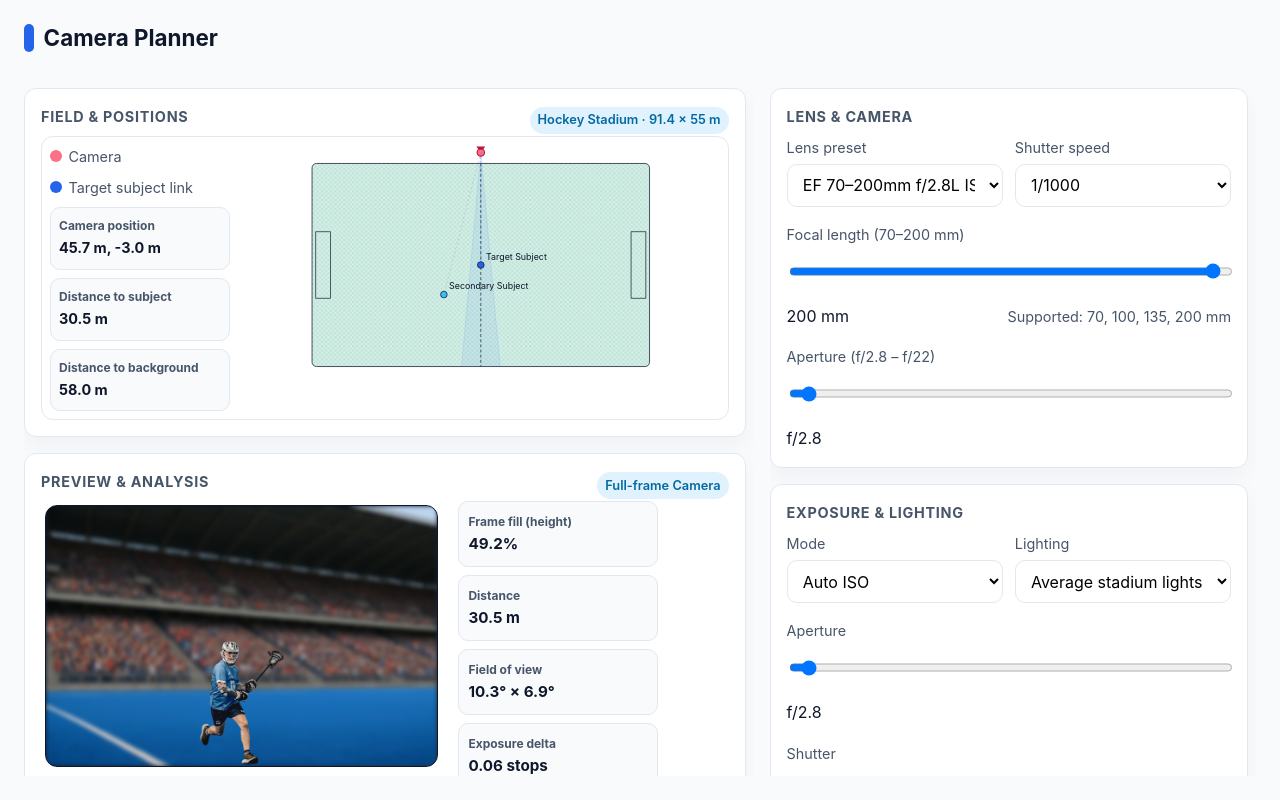
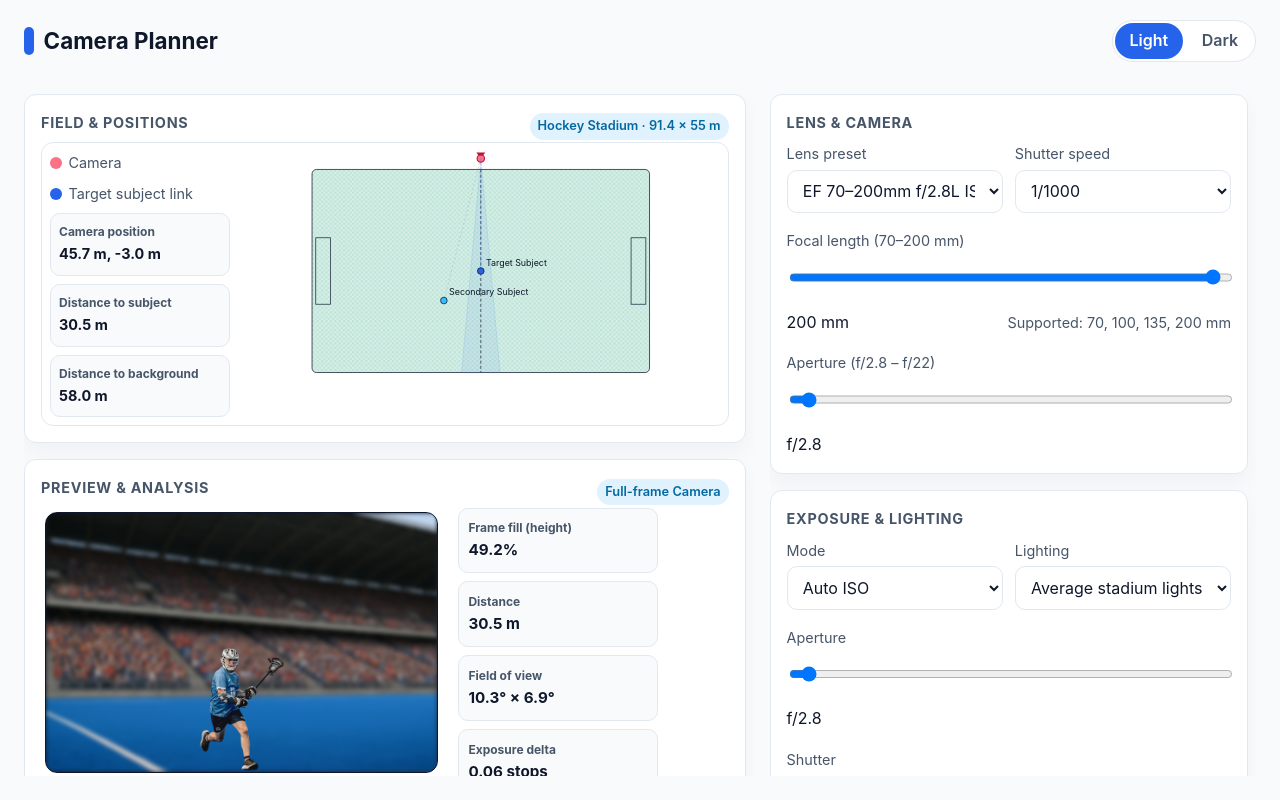
Before and after one commit to zaidmonis/camera-simulation, a React (Vite) app: page / in a window 1280 px wide. Built offline with nearby package versions, Linux system fonts and the light colour scheme.

Commit message:
introduced dark mode

```diff
--- a/src/App.tsx
+++ b/src/App.tsx
@@ -1,3 +1,4 @@
+import { useEffect } from 'react';
 import FieldView from './components/FieldView';
 import LensControls from './components/LensControls';
 import ExposureControls from './components/ExposureControls';
@@ -5,11 +6,33 @@ import PreviewFrame from './components/PreviewFrame';
 import { usePlannerStore } from './store/usePlannerStore';
 
 function Header() {
+  const theme = usePlannerStore((state) => state.theme);
+  const setTheme = usePlannerStore((state) => state.setTheme);
+
   return (
-    <header style={{ padding: '1.25rem 1.5rem 0.5rem', display: 'flex', alignItems: 'center', gap: '0.6rem' }}>
-      <div style={{ width: 10, height: 28, borderRadius: 12, background: '#2563eb' }} />
+    <header
+      style={{ padding: '1.25rem 1.5rem 0.5rem', display: 'flex', alignItems: 'center', gap: '0.6rem' }}
+    >
+      <div style={{ width: 10, height: 28, borderRadius: 12, background: 'var(--accent)' }} />
       <div>
         <h1 style={{ margin: 0, fontSize: '1.4rem' }}>Camera Planner</h1>
+      </div>
+      <div style={{ flex: 1 }} />
+      <div className="theme-toggle" role="group" aria-label="Color theme">
+        <button
+          type="button"
+          className={theme === 'light' ? 'theme-toggle-btn active' : 'theme-toggle-btn'}
+          onClick={() => setTheme('light')}
+        >
+          Light
+        </button>
+        <button
+          type="button"
+          className={theme === 'dark' ? 'theme-toggle-btn active' : 'theme-toggle-btn'}
+          onClick={() => setTheme('dark')}
+        >
+          Dark
+        </button>
       </div>
     </header>
   );
@@ -49,7 +72,7 @@ function Insights() {
           />
         </div>
       </div>
-      <p style={{ color: '#475569', marginTop: '0.75rem' }}>
+      <p style={{ color: 'var(--text-muted)', marginTop: '0.75rem' }}>
         Drag subjects inside the field and the camera along sidelines to match your planned shooting
         angles. The selected subject controls the frame preview and exposure math.
       </p>
@@ -58,6 +81,13 @@ function Insights() {
 }
 
 export default function App() {
+  const theme = usePlannerStore((state) => state.theme);
+
+  useEffect(() => {
+    document.documentElement.dataset.theme = theme;
+    document.documentElement.style.colorScheme = theme === 'dark' ? 'dark' : 'light';
+  }, [theme]);
+
   return (
     <>
       <Header />
--- a/src/components/FieldView.tsx
+++ b/src/components/FieldView.tsx
@@ -135,7 +135,7 @@ export default function FieldView() {
               width={FIELD_LENGTH_M * 10}
               height={FIELD_WIDTH_M * 10}
               fill="url(#turf)"
-              stroke="#0f172a"
+              stroke="var(--field-outline)"
               strokeWidth={2}
               rx={12}
             />
@@ -152,11 +152,11 @@ export default function FieldView() {
               y1={0}
               x2={FIELD_LENGTH_M * 5}
               y2={FIELD_WIDTH_M * 10}
-              stroke="#1e293b"
+              stroke="var(--field-line)"
               strokeDasharray="8 6"
               strokeWidth={2}
             />
-            <g stroke="#1e293b" strokeWidth={2}>
+            <g stroke="var(--field-line)" strokeWidth={2}>
               <rect x={10} y={(FIELD_WIDTH_M * 10) / 2 - 90} width={40} height={180} fill="none" />
               <rect
                 x={FIELD_LENGTH_M * 10 - 50}
@@ -210,14 +210,14 @@ export default function FieldView() {
                   cy={player.position.y * 10}
                   r={9}
                   fill={player.id === selectedPlayerId ? '#2563eb' : '#38bdf8'}
-                  stroke="#0f172a"
+                  stroke="var(--field-outline)"
                   strokeWidth={2}
                 />
                 <text
                   x={player.position.x * 10 + 14}
                   y={player.position.y * 10 - 14}
                   fontSize={24}
-                  fill="#0f172a"
+                  fill="var(--text-color)"
                 >
                   {player.label}
                 </text>
--- a/src/components/LensControls.tsx
+++ b/src/components/LensControls.tsx
@@ -82,7 +82,9 @@ export default function LensControls() {
         />
         <div className="flex-between" style={{ marginTop: 6 }}>
           <div>{focalLength.toFixed(0)} mm</div>
-          <div style={{ color: '#475569', fontSize: '0.9rem' }}>Supported: {lens.supportedFocals.join(', ')} mm</div>
+          <div style={{ color: 'var(--text-muted)', fontSize: '0.9rem' }}>
+            Supported: {lens.supportedFocals.join(', ')} mm
+          </div>
         </div>
       </div>
       <div style={{ marginTop: '1rem' }}>
--- a/src/index.css
+++ b/src/index.css
@@ -2,11 +2,46 @@
   font-family: 'Inter', system-ui, Avenir, Helvetica, Arial, sans-serif;
   line-height: 1.6;
   font-weight: 400;
-  color: #0f172a;
-  background-color: #f8fafc;
+  color: var(--text-color);
+  background-color: var(--background);
+  --background: #f8fafc;
+  --text-color: #0f172a;
+  --text-muted: #475569;
   --panel-bg: #ffffff;
   --border: #e2e8f0;
   --accent: #2563eb;
+  --surface-muted: #f8fafc;
+  --input-bg: #ffffff;
+  --tag-bg: #e0f2fe;
+  --tag-text: #0369a1;
+  --panel-shadow: 0 10px 25px rgba(15, 23, 42, 0.04);
+  --field-outline: #0f172a;
+  --field-line: #1e293b;
+  --metric-bg: #f8fafc;
+  --preview-border: #0f172a;
+  --preview-gradient-start: #0b172a;
+  --preview-gradient-mid: #0f172a;
+  --preview-gradient-end: #1e293b;
+}
+
+[data-theme='dark'] {
+  --background: #020617;
+  --text-color: #f1f5f9;
+  --text-muted: #cbd5f5;
+  --panel-bg: #0f172a;
+  --border: #1e293b;
+  --surface-muted: #0b1120;
+  --input-bg: #020617;
+  --tag-bg: #1d4ed8;
+  --tag-text: #e0f2fe;
+  --panel-shadow: 0 12px 30px rgba(0, 0, 0, 0.55);
+  --field-outline: #94a3b8;
+  --field-line: #475569;
+  --metric-bg: #0b1120;
+  --preview-border: #1e293b;
+  --preview-gradient-start: #020617;
+  --preview-gradient-mid: #0f172a;
+  --preview-gradient-end: #172554;
 }
 
 * {
@@ -23,8 +58,8 @@ body {
   margin: 0;
   min-height: 100vh;
   overflow: hidden;
-  background-color: #f8fafc;
-  color: #0f172a;
+  background-color: var(--background);
+  color: var(--text-color);
 }
 
 #root {
@@ -130,7 +165,7 @@ body {
   border: 1px solid var(--border);
   border-radius: 12px;
   padding: 1rem;
-  box-shadow: 0 10px 25px rgba(15, 23, 42, 0.04);
+  box-shadow: var(--panel-shadow);
   min-height: 0;
 }
 
@@ -139,7 +174,7 @@ body {
   font-size: 0.9rem;
   text-transform: uppercase;
   letter-spacing: 0.05em;
-  color: #475569;
+  color: var(--text-muted);
 }
 
 .metric-grid {
@@ -152,13 +187,13 @@ body {
   border: 1px solid var(--border);
   border-radius: 10px;
   padding: 0.75rem;
-  background: #f8fafc;
+  background: var(--metric-bg);
 }
 
 .metric strong {
   display: block;
   font-size: 0.85rem;
-  color: #475569;
+  color: var(--text-muted);
 }
 
 .metric span {
@@ -174,7 +209,7 @@ body {
 
 .label {
   font-size: 0.9rem;
-  color: #475569;
+  color: var(--text-muted);
   margin-bottom: 0.3rem;
 }
 
@@ -186,13 +221,13 @@ button {
 
 .input,
 select,
-button,
 .range {
   padding: 0.6rem 0.7rem;
   border-radius: 10px;
   border: 1px solid var(--border);
   width: 100%;
-  background: white;
+  background: var(--input-bg);
+  color: var(--text-color);
 }
 
 button.primary {
@@ -212,18 +247,49 @@ button.primary {
   display: inline-block;
   padding: 0.2rem 0.5rem;
   border-radius: 999px;
-  background: #e0f2fe;
-  color: #0369a1;
+  background: var(--tag-bg);
+  color: var(--tag-text);
   font-weight: 600;
   font-size: 0.8rem;
 }
 
+.theme-toggle {
+  display: inline-flex;
+  align-items: center;
+  gap: 0.3rem;
+  padding: 0.15rem;
+  border-radius: 999px;
+  border: 1px solid var(--border);
+  background: var(--panel-bg);
+}
+
+.theme-toggle-btn {
+  border: none;
+  background: transparent;
+  color: var(--text-muted);
+  padding: 0.3rem 0.9rem;
+  border-radius: 999px;
+  font-weight: 600;
+  cursor: pointer;
+  transition: background 0.2s ease, color 0.2s ease;
+}
+
+.theme-toggle-btn.active {
+  background: var(--accent);
+  color: #ffffff;
+}
+
 .preview-frame {
   position: relative;
-  background: linear-gradient(135deg, #0b172a 0%, #0f172a 45%, #1e293b 100%);
+  background: linear-gradient(
+    135deg,
+    var(--preview-gradient-start) 0%,
+    var(--preview-gradient-mid) 45%,
+    var(--preview-gradient-end) 100%
+  );
   border-radius: 12px;
   overflow: hidden;
-  border: 1px solid #0f172a;
+  border: 1px solid var(--preview-border);
   min-height: 0;
   width: min(100%, 400px);
   max-width: 100%;
@@ -266,7 +332,7 @@ button.primary {
 }
 
 .field-wrapper {
-  background: white;
+  background: var(--panel-bg);
   border: 1px solid var(--border);
   border-radius: 12px;
   padding: 0.5rem;
@@ -311,7 +377,7 @@ button.primary {
   align-items: center;
   gap: 0.4rem;
   font-size: 0.9rem;
-  color: #475569;
+  color: var(--text-muted);
 }
 
 .legend .dot {
@@ -349,11 +415,12 @@ button.primary {
   position: absolute;
   top: 8px;
   right: 8px;
-  background: rgba(255, 255, 255, 0.9);
+  background: var(--panel-bg);
   padding: 6px 10px;
   border-radius: 8px;
   font-size: 0.8rem;
   border: 1px solid var(--border);
+  color: var(--text-color);
 }
 
 .preview-panel {
--- a/src/store/usePlannerStore.ts
+++ b/src/store/usePlannerStore.ts
@@ -1,6 +1,6 @@
 import { create } from 'zustand';
 import { DEFAULT_PLAYER_HEIGHT, FIELD_LENGTH_M, FIELD_WIDTH_M, lenses, lightingPresets } from '../constants';
-import { LensProfile, LightingPreset, Mode, Player } from '../types';
+import { LensProfile, LightingPreset, Mode, Player, ThemeMode } from '../types';
 
 interface PlannerState {
   camera: { x: number; y: number };
@@ -14,6 +14,7 @@ interface PlannerState {
   mode: Mode;
   lighting: LightingPreset;
   playerHeight: number;
+  theme: ThemeMode;
   setCamera: (pos: { x: number; y: number }) => void;
   movePlayer: (id: string, pos: { x: number; y: number }) => void;
   setSelectedPlayer: (id: string) => void;
@@ -25,6 +26,7 @@ interface PlannerState {
   setMode: (mode: Mode) => void;
   setLighting: (id: string) => void;
   setPlayerHeight: (height: number) => void;
+  setTheme: (mode: ThemeMode) => void;
 }
 
 const clamp = (value: number, min: number, max: number) => Math.max(min, Math.min(max, value));
@@ -52,6 +54,7 @@ export const usePlannerStore = create<PlannerState>((set, get) => ({
   mode: 'auto',
   lighting: lightingPresets[5],
   playerHeight: DEFAULT_PLAYER_HEIGHT,
+  theme: 'light',
   setCamera: (pos) =>
     set(() => ({
       camera: {
@@ -98,7 +101,8 @@ export const usePlannerStore = create<PlannerState>((set, get) => ({
   setIso: (iso) => set(() => ({ iso })),
   setMode: (mode) => set(() => ({ mode })),
   setLighting: (id) => set(() => ({ lighting: lightingPresets.find((p) => p.id === id) ?? lightingPresets[0] })),
-  setPlayerHeight: (height) => set(() => ({ playerHeight: clamp(height, 1.4, 2.2) }))
+  setPlayerHeight: (height) => set(() => ({ playerHeight: clamp(height, 1.4, 2.2) })),
+  setTheme: (mode) => set(() => ({ theme: mode }))
 }));
 
 export const getSelectedPlayer = () => {
--- a/src/types.ts
+++ b/src/types.ts
@@ -1,4 +1,5 @@
 export type Mode = 'auto' | 'manual';
+export type ThemeMode = 'light' | 'dark';
 
 export interface LensProfile {
   id: string;
```
